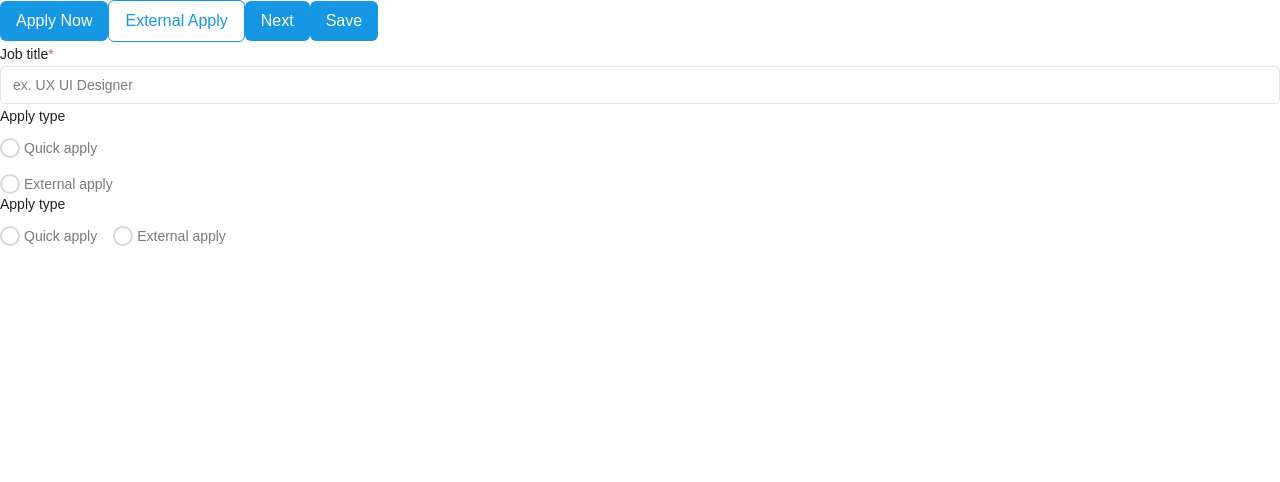
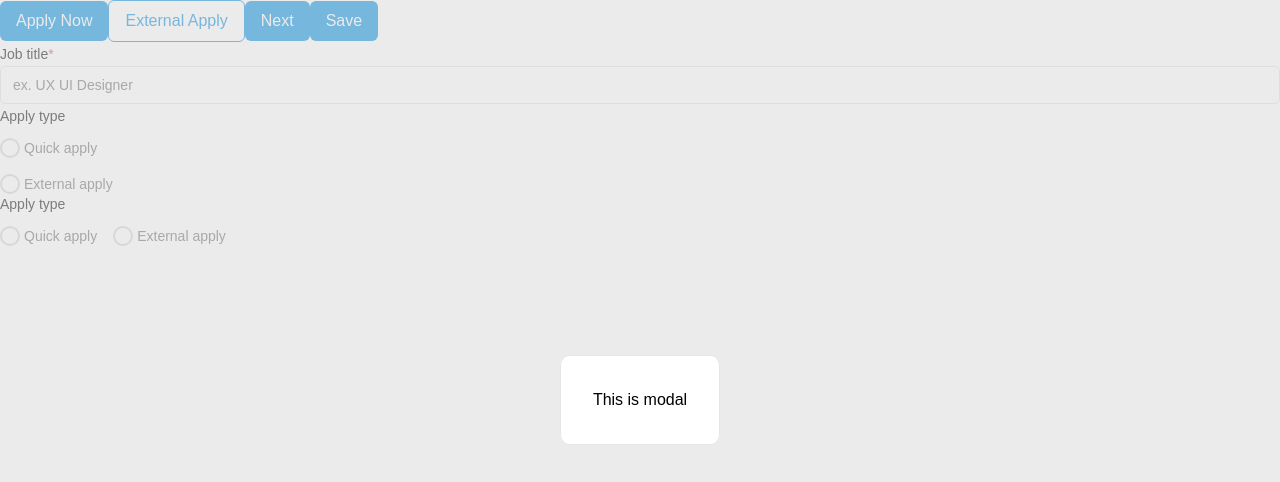
Before and after one commit to thecoadingmonk/hiring-tool, a React (Create React App) app: page / in a window 1280 px wide. Shown: the top 482 px of the page. Built offline with nearby package versions, Linux system fonts and the light colour scheme.

Commit message:
feat: modal component created

```diff
--- a/public/index.html
+++ b/public/index.html
@@ -29,6 +29,7 @@
   <body>
     <noscript>You need to enable JavaScript to run this app.</noscript>
     <div id="root"></div>
+    <div id="modal-root"></div>
     <!--
       This HTML file is a template.
       If you open it directly in the browser, you will see an empty page.
--- a/src/App.tsx
+++ b/src/App.tsx
@@ -2,6 +2,7 @@ import React, { useState } from "react";
 import Button from "./components/Button";
 import InputText from "./components/InputText";
 import RadioGroup from "./components/RadioGroup";
+import Modal from "./components/Modal";
 
 import type { RadioGroupProps } from "./types/RadioGroup";
 
@@ -10,9 +11,10 @@ import "./index.css";
 const App = () => {
   const [inputState, setInputState] = useState("");
   const [radioButtonState, setRadioButtonState] = useState("");
+  const [show, setShow] = useState(false);
 
   const handleClick = (e: React.MouseEvent<HTMLButtonElement, MouseEvent>) =>
-    console.log(e);
+    setShow((prev) => !prev);
 
   const radioGroupItems: RadioGroupProps["items"] = [
     {
@@ -72,6 +74,8 @@ const App = () => {
           items={radioGroupItems}
         />
       </div>
+
+      <Modal show={show}>This is modal</Modal>
     </div>
   );
 };
--- /dev/null
+++ b/src/components/Modal.tsx
@@ -0,0 +1,40 @@
+import ReactDOM from "react-dom";
+import { useRef, useEffect } from "react";
+import type { FC, ReactElement } from "react";
+import { ModalProps } from "../types/Modal";
+
+const Portal: FC<{ children: ReactElement }> = ({
+  children,
+}: {
+  children: ReactElement;
+}) => {
+  const el = useRef(document.createElement("div"));
+
+  useEffect(() => {
+    const modalRoot = document.getElementById("modal-root");
+    modalRoot?.appendChild(el.current);
+
+    return () => {
+      modalRoot?.removeChild(el.current);
+    };
+  }, []);
+
+  return ReactDOM.createPortal(children, el.current);
+};
+
+const Modal: FC<ModalProps> = ({ children, show }: ModalProps) => {
+  return (
+    <Portal>
+      <div className="fixed top-0 bottom-0 right-0 left-0 bg-gray-10/50 flex items-center justify-center transition ease-in-out duration-300">
+        <div
+          className="bg-white transition ease-in-out duration-300 p-8 rounded-[10px] border border-gray-20"
+          onClick={(e) => e.stopPropagation()}
+        >
+          {children}
+        </div>
+      </div>
+    </Portal>
+  );
+};
+
+export default Modal;
--- /dev/null
+++ b/src/types/Modal.d.ts
@@ -0,0 +1,4 @@
+export interface ModalProps {
+  children: ReactElement;
+  show: boolean;
+}
```
